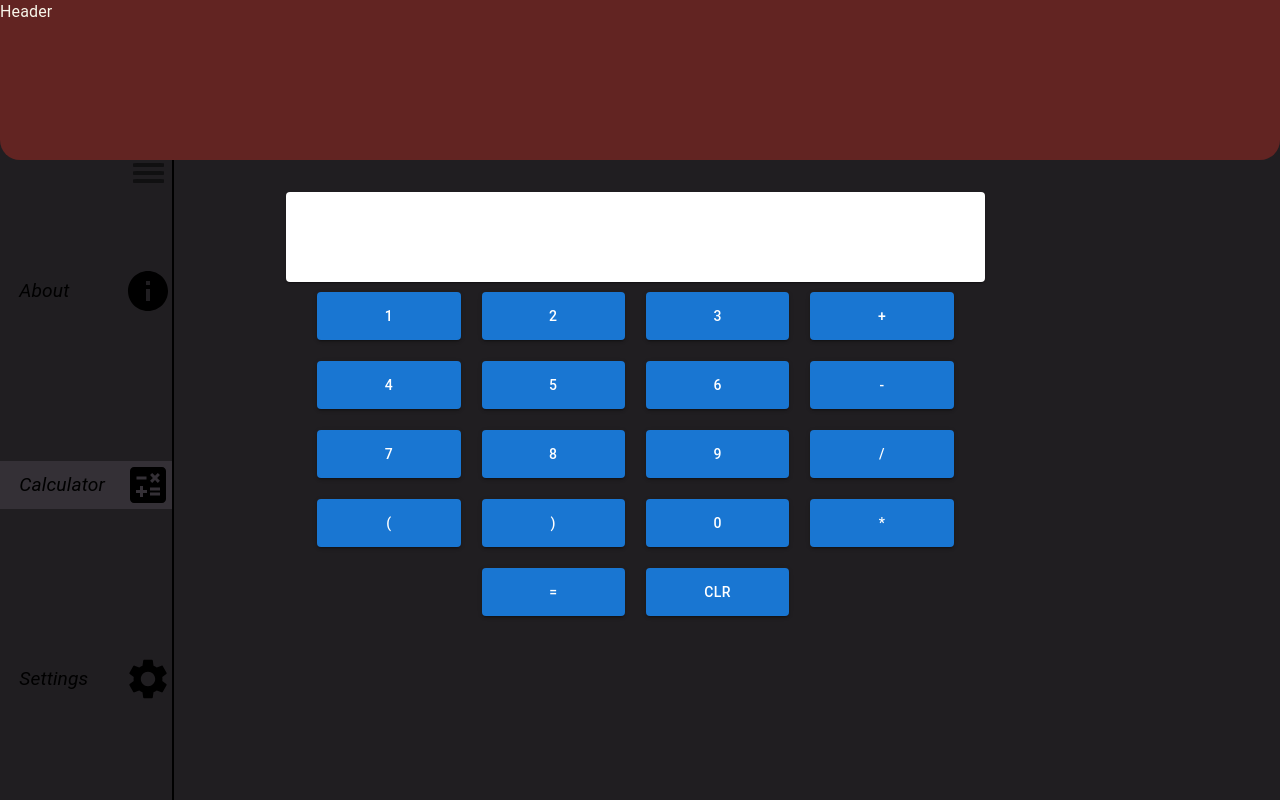
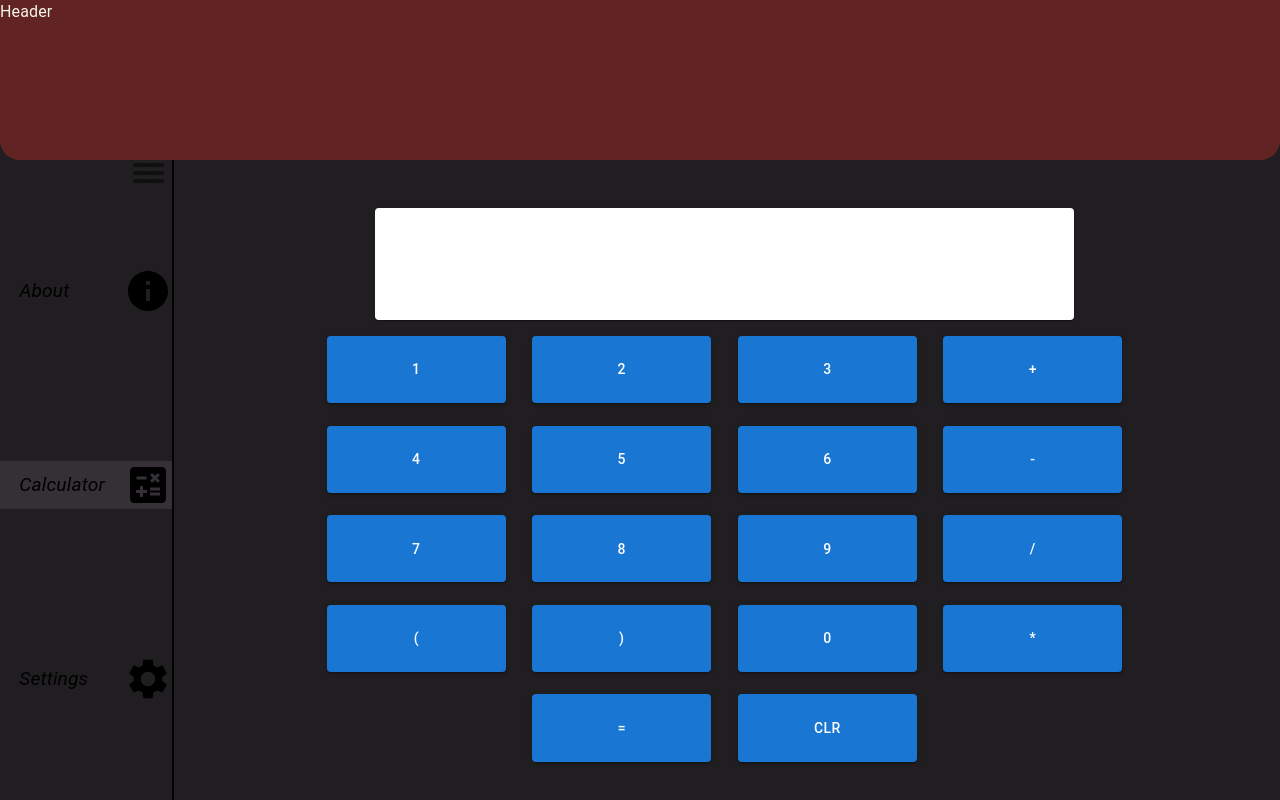
Before and after one commit to ChrisIBill/my-site, a React (Create React App) app: page /Calculator in a window 1280 px wide. Built offline with nearby package versions, Linux system fonts and the light colour scheme; the HTML template or start-up script is replaced by a standard one.

Commit message:
Minor calc CSS work

```diff
--- a/src/Pages/Calculator.tsx
+++ b/src/Pages/Calculator.tsx
@@ -195,7 +195,7 @@ const CalcButtons = () => {
   };
 
   return (
-    <Container className="calcContainer">
+    <div className="calcContainer">
       <div className="calcUnitContainer">
         <Paper className="calcDisplay" elevation={1}>
           <ThemeProvider theme={calcDispTheme}>
@@ -231,7 +231,7 @@ const CalcButtons = () => {
           );
         })}
       </div>
-    </Container>
+    </div>
   );
 };
 
--- a/src/Pages/Home.scss
+++ b/src/Pages/Home.scss
@@ -41,3 +41,10 @@ main {
     display: flex;
     flex-direction: row;
 }
+#content {
+    display: flex;
+    flex-basis: 80%;
+    flex-grow: 1;
+    justify-content: center;
+    align-items: center;
+}
--- a/src/Pages/calculator.scss
+++ b/src/Pages/calculator.scss
@@ -3,31 +3,32 @@
 .calcContainer {
     box-sizing: border-box;
     margin-top: 2em;
-    width: 100%;
+    width: fit-content;
     height: 90%;
-    display: grid;
-    grid-template-areas:
-        "calc history";
-    grid-template-columns: minmax(100px, 3fr) minmax(50px, .8fr);
+    display: flex;
 
 }
 
 .calcUnitContainer {
-    grid-area: calc;
+    display: flex;
+    flex-direction: column;
+    align-items: center;
+    /* grid-area: calc;
     display: grid;
     grid-template-areas:
         "display"
         "button-wrapper";
     grid-template-rows: 90px minmax(140px, 1fr);
     padding-left: 10%;
-    padding-right: 10%;
+    padding-right: 10%; */
 }
 .calcDisplay {
-    grid-area: display;
-    box-sizing: border-box;
-    border: 100px;
+    flex-basis: 20%;
+    width: 80%;
+    //border: 100px;
     color: black;
     background-color: white;
+    margin-bottom: 1em;
 }
 
 
@@ -40,7 +41,8 @@
 .calcButtonsWrapper {
     display: flex;
     flex-wrap: wrap;
-    flex-basis: 70%;
+    flex-basis: 80%;
+    flex-grow: 1;
     /* display: grid;
     grid-template-areas:
         "num num num basicOp"
@@ -48,7 +50,7 @@
         "num num num basicOp"
         "symbol symbol num basicOp"; */
     justify-content: center;
-    height: fit-content;
+    height: 100%;
     width: fit-content;
 
     .calcButton {
@@ -56,10 +58,10 @@
             box-sizing: border-box;
             flex-basis: 20.5%;
             min-width: 3rem;
-            min-height: 3rem;
-            height: 20%;
+            height: 15%;
             position: relative;
-            margin: 1.5%;
+            margin-left: 1.5%;
+            margin-right: 1.5%;
             //border: 1em solid siteColors.$mainColor;
             p {
                 margin: 0;
```
